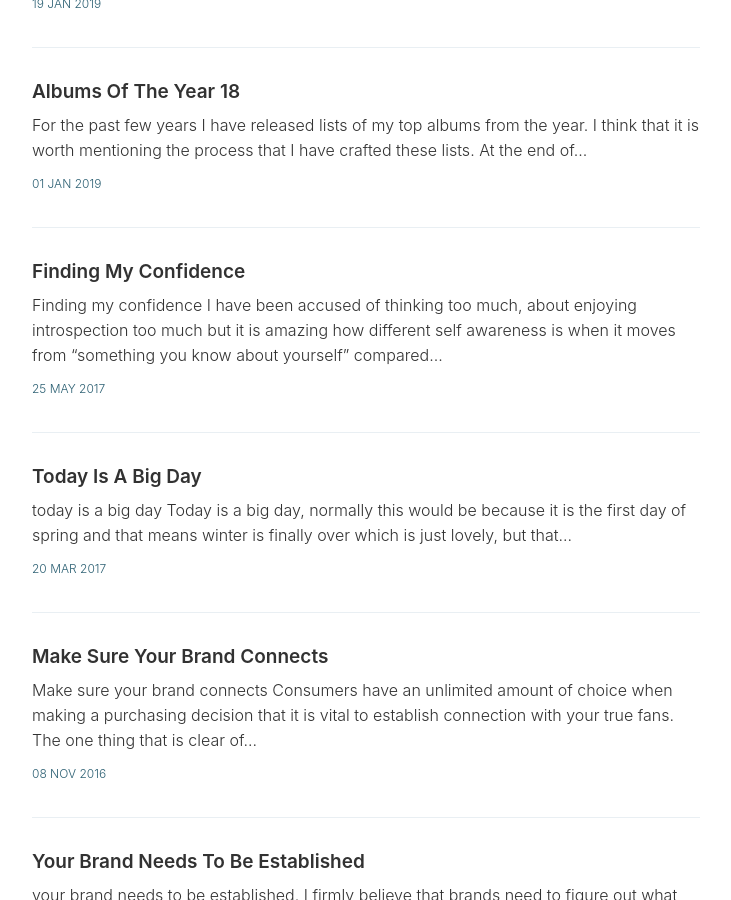
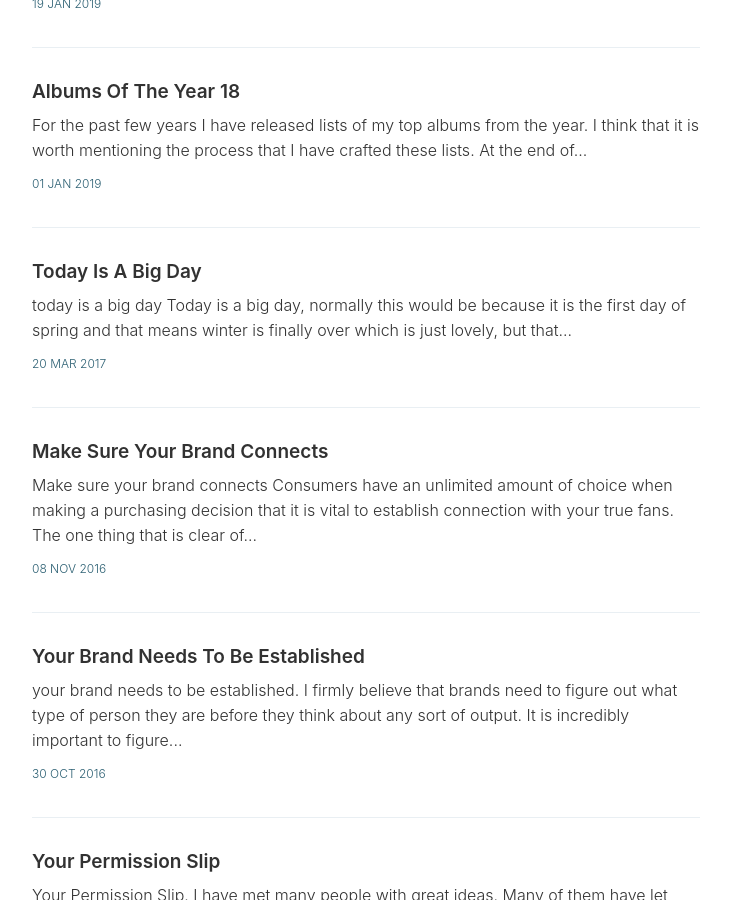
Before and after one commit to jaredhenriques/blog, a Jekyll site: the page built from index.html, in a window 1280 px wide and 900 px high, scrolled down 2197 px. Shown: the whole window, without its empty margins (274-1005 px from the left). Built offline with Jekyll 4.4.1, drawn with Linux system fonts in a browser that asks for light colours; the list of posts is cut into pages by our own code.

Commit message:
Update 2017-05-25-Finding-my-confidence.md

```diff
--- a/_posts/2017-05-25-Finding-my-confidence.md
+++ b/_posts/2017-05-25-Finding-my-confidence.md
@@ -1,5 +1,6 @@
-# Finding my confidence
-
+---
+published: false
+---
 I have been accused of thinking too much, about enjoying introspection too much but it is amazing how different self awareness is when it moves from “something you know about yourself” compared to “something you believe about yourself”. Believe in the truest sense of the word. One that radically changes the way that you act and conduct yourself.
 
 Last week I had one of those moments that feels life changing. It wasn’t anything crazy that happened but rather knowledge about myself turned from something I was aware of to something I genuinely believed. Insecurity is something that I have always struggled with. Through introspection I had rooted most of my self-deprecation to a conversation I had with parents very early in life. I remember clearly being in the second grade and my parents had pulled me aside and said that they had noticed I was bragging a lot and that i needed to be more humble. They told me no one likes someone who is arrogant and that I needed to be humble. This is an incredibly important conversation to have with your child but surprisingly it took deep root in my psyche. I have gone through most of my life with a fear of being perceived as arrogant.
```
